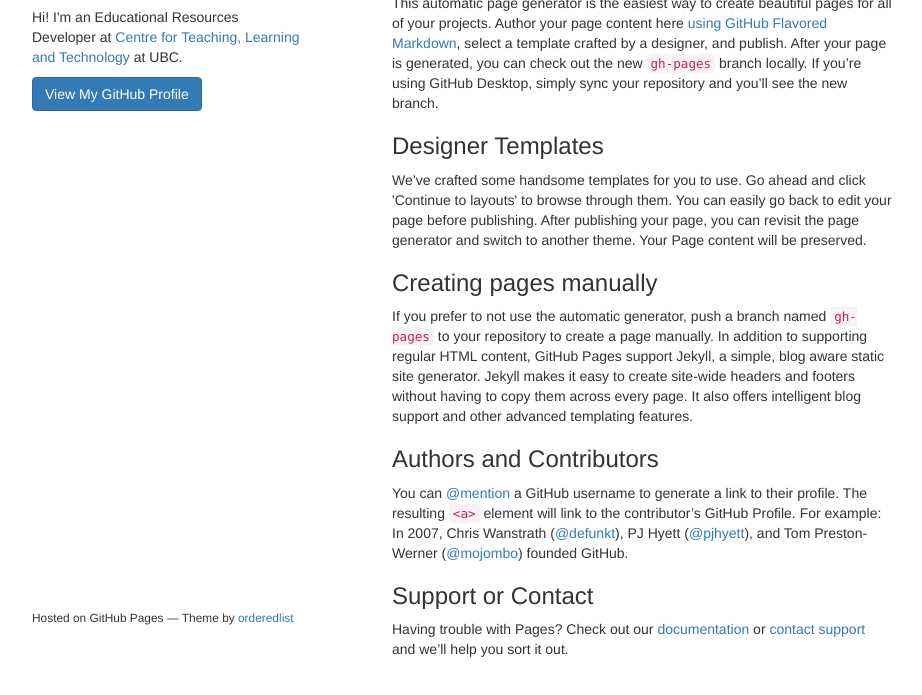
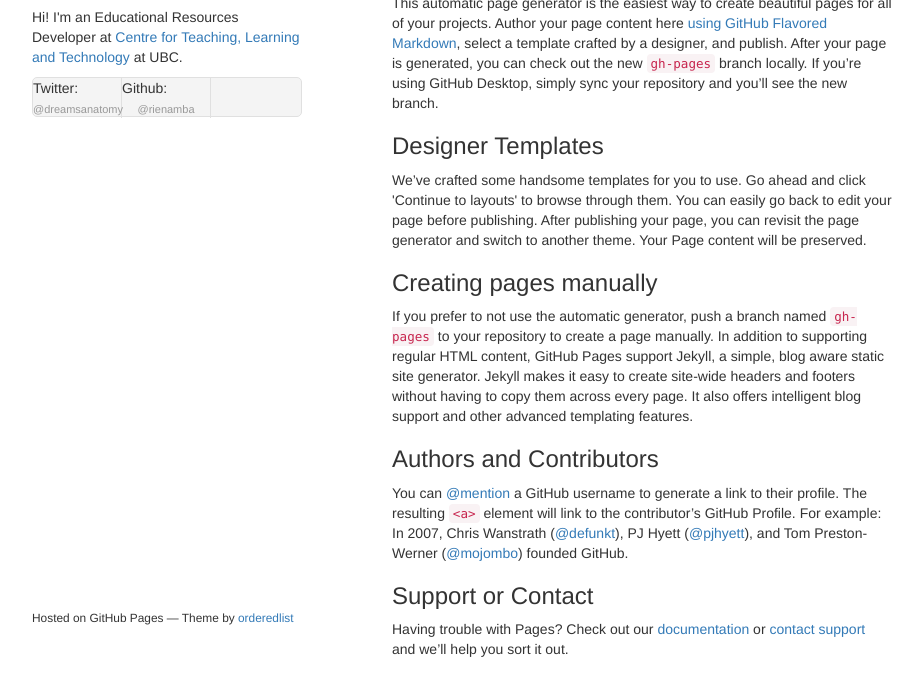
Before and after one commit to rienamba/rienamba.github.io, a plain HTML site: page index.html in a window 1280 px wide. Shown: the part 113-808 px from the top of the page, without its empty margins (178-1100 px from the left). Drawn offline with nearby package versions, Linux system fonts and the light colour scheme.

Commit message:
Update index.html

```diff
--- a/index.html
+++ b/index.html
@@ -27,10 +27,10 @@
       <header>
         <h1><i class="fa fa-child"></i> Rie's portfolio</h1>
         <p> Hi! I'm an Educational Resources Developer at <a href="http://ctlt.ubc.ca">Centre for Teaching, Learning and Technology</a> at UBC.  </p>
-
-
-        <p class="view"><a href="https://github.com/rienamba" class="btn btn-primary">View My GitHub Profile</a></p>
-
+        <ul>
+        <li>Twitter:<a href="http://www.twitter.com/dreamsanatomy">@dreamsanatomy</a> </li>
+        <li>Github:<a href="http://www.github.com">@rienamba</a></li>
+        </ul>
       </header>
       <section>
         <h3>
```
